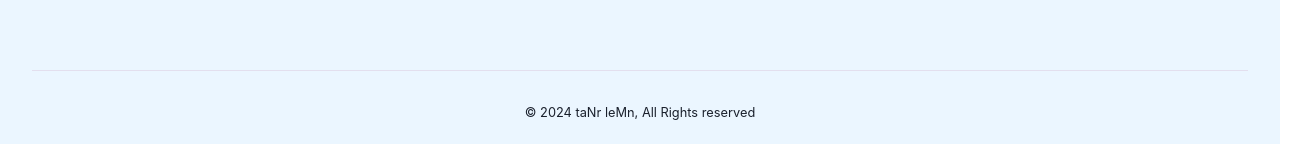
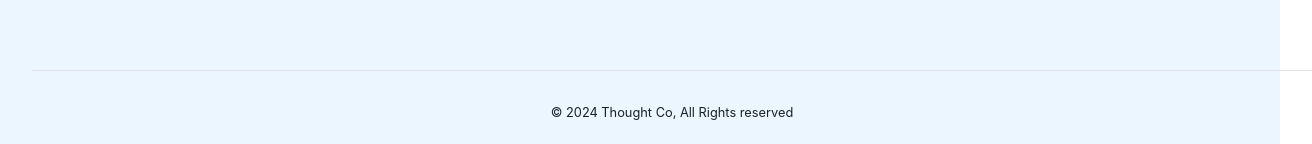
Before and after one commit to taNrleMn-HQ/tanrlemn, a Next.js app: page /gallery in a window 1280 px wide. Shown: the part 741-885 px from the top of the page, 1312 px wide, since content can reach past the window. Built offline with nearby package versions, Linux system fonts and the light colour scheme; no server answers; the database is empty.

Commit message:
add Thought Co for fb verification

```diff
--- a/app/(pages)/about/page.js
+++ b/app/(pages)/about/page.js
@@ -1,7 +1,7 @@
 'use client';
 
 // images
-import aboutTanner from '@/public/images/people/aboutTanner.webp';
+const aboutTannerSrc = 'https://i.imgur.com/BFWf7ku.jpg';
 
 // context
 import { LoadingContext } from '@/app/lib/context/LoadingProvider';
@@ -96,7 +96,7 @@ export default function About() {
           </Link>
         </Stack>
         <Image
-          src={aboutTanner.src}
+          src={aboutTannerSrc}
           alt={'Tanner Lemon'}
           w={{ base: '100%', md: '450px' }}
           borderRadius={'1rem'}
--- a/app/_navigation/footer.js
+++ b/app/_navigation/footer.js
@@ -121,10 +121,13 @@ export default function Footer() {
           <Flex
             borderTop={'1px solid var(--lighterGray)'}
             justify={'center'}
+            flexDirection={'column'}
+            w={'100%'}
+            textAlign={'center'}
             p={'2rem 1rem 1.5rem 1rem'}
             m={'0 2rem'}>
             <Text fontSize={'0.8rem'}>
-              © 2024 taNr leMn, All Rights reserved
+              © 2024 Thought Co, All Rights reserved
             </Text>
           </Flex>
         </footer>
```
